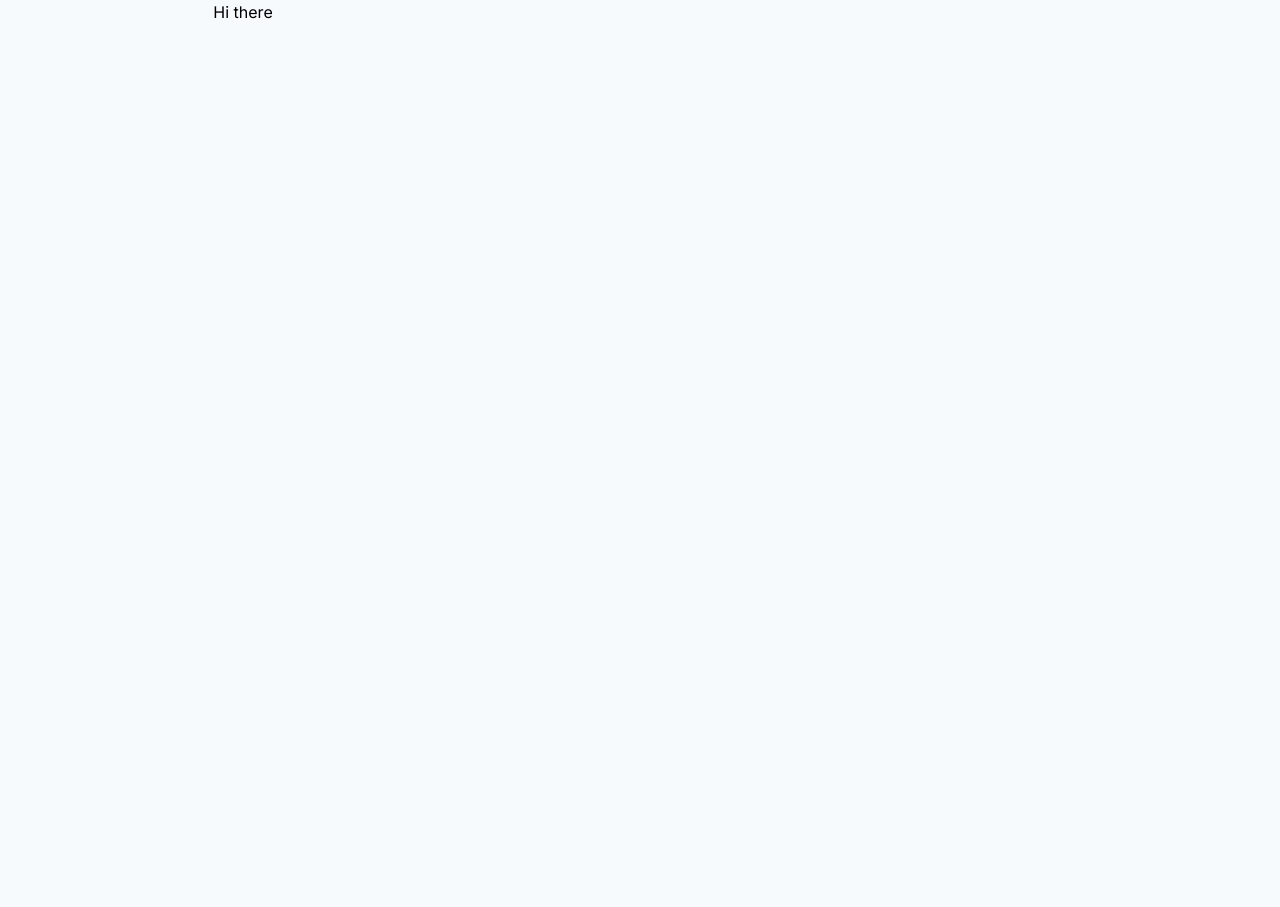
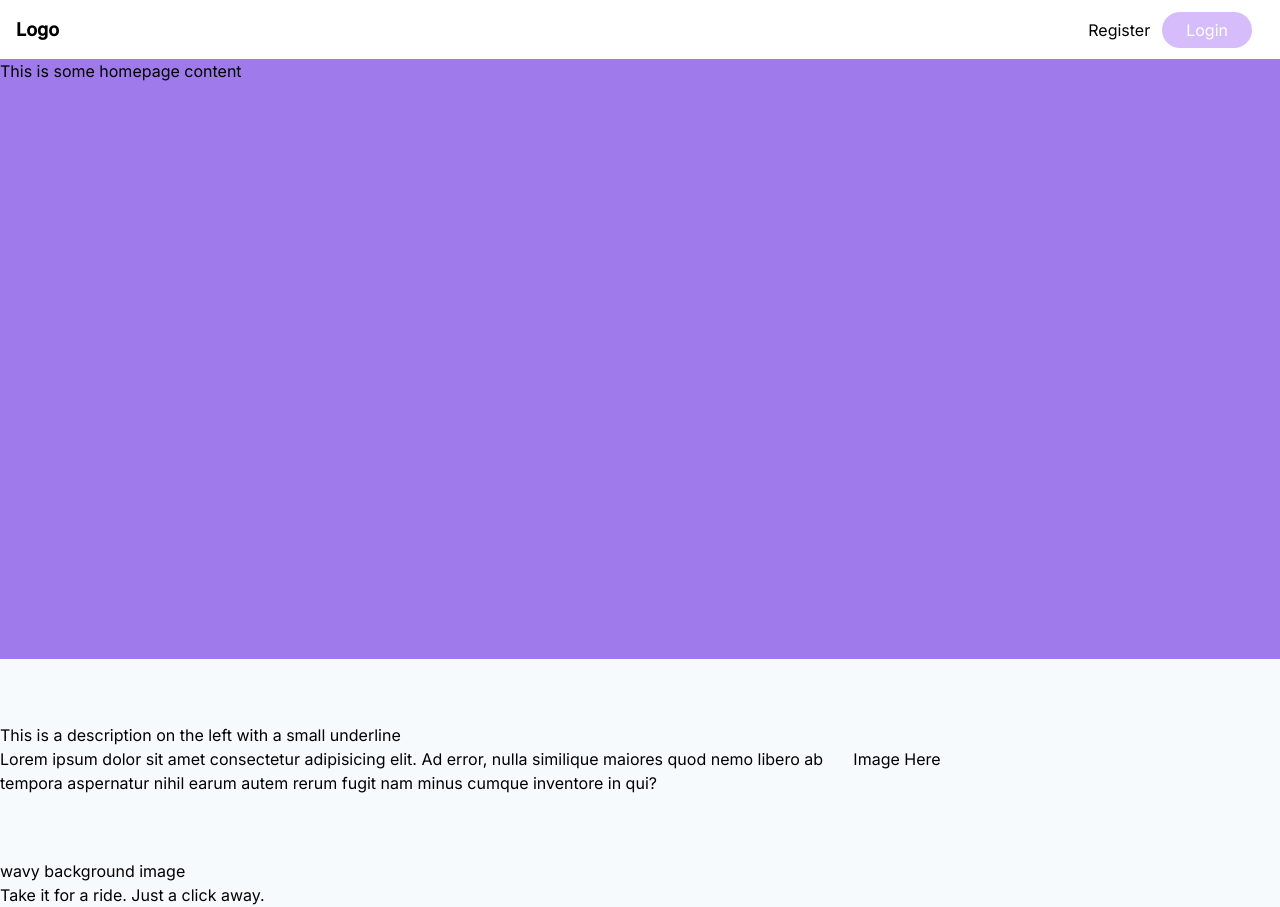
Before and after one commit to algorithm-sam/todo_app, a Vue app: page / in a window 1280 px wide. Before the commit the page ends 800 px from the top, so only its background shows below. Built offline with nearby package versions, Linux system fonts and the light colour scheme.

Commit message:
Fixed routing for the static pages and also created the sketches for the layout

```diff
--- a/src/App.vue
+++ b/src/App.vue
@@ -16,3 +16,12 @@
   color: #42b983;
 }
 </style>
+
+<script>
+export default {
+  name: "App"
+  // component: {
+  //   AppNavigation
+  // }
+};
+</script>
--- /dev/null
+++ b/src/components/AppNavigation.vue
@@ -0,0 +1,33 @@
+<template>
+  <div class="bg-white">
+    <div class="container flex mx-auto justify-between p-4 items-center">
+      <router-link :to="{ name: 'home' }" class="font-bold text-lg"
+        >Logo</router-link
+      >
+      <div>
+        <router-link
+          class="nav-links text-black rounded-full"
+          tag="a"
+          :to="{ name: 'register' }"
+          >Register</router-link
+        >
+        <router-link
+          class="nav-links text-white bg-purple-300 py-2 px-6 rounded-full"
+          tag="a"
+          :to="{ name: 'login' }"
+          >Login</router-link
+        >
+      </div>
+    </div>
+  </div>
+</template>
+
+<script>
+export default {};
+</script>
+
+<style scoped>
+.nav-links {
+  @apply mr-3;
+}
+</style>
--- a/src/router.js
+++ b/src/router.js
@@ -1,6 +1,9 @@
 import Vue from "vue";
 import Router from "vue-router";
 import Home from "./views/Home.vue";
+import Register from "./views/Register.vue";
+import Login from "./views/Login.vue";
+import AppContainer from "./views/AppContainer.vue";
 import FocusTodoView from "./views/Todo/FocusTodoView.vue";
 import Todo from "./views/Todo/Index.vue";
 import RecentCategory from "./views/Todo/RecentCategory.vue";
@@ -12,8 +15,26 @@ export default new Router({
     {
       path: "/",
       name: "home",
-      component: Home
+      component: AppContainer,
+      children: [
+        {
+          path: "/",
+          name: "home",
+          component: Home
+        },
+        {
+          path: "/register",
+          name: "register",
+          component: Register
+        },
+        {
+          path: "/login",
+          name: "login",
+          component: Login
+        }
+      ]
     },
+
     {
       path: "/todo",
       name: "todo",
@@ -35,15 +56,15 @@ export default new Router({
           component: FocusTodoView
         }
       ]
-    },
-    {
-      path: "/about",
-      name: "about",
-      // route level code-splitting
-      // this generates a separate chunk (about.[hash].js) for this route
-      // which is lazy-loaded when the route is visited.
-      component: () =>
-        import(/* webpackChunkName: "about" */ "./views/About.vue")
     }
+    // {
+    //   path: "/about",
+    //   name: "about",
+    //   // route level code-splitting
+    //   // this generates a separate chunk (about.[hash].js) for this route
+    //   // which is lazy-loaded when the route is visited.
+    //   component: () =>
+    //     import(/* webpackChunkName: "about" */ "./views/About.vue")
+    // }
   ]
 });
--- /dev/null
+++ b/src/views/AppContainer.vue
@@ -0,0 +1,23 @@
+<template>
+  <div class="bg-gray-100 min-w-screen min-h-screen">
+    <AppNavigation />
+    <router-view></router-view>
+  </div>
+</template>
+
+<script>
+// @ is an alias to /src
+import AppNavigation from "@/components/AppNavigation.vue";
+export default {
+  name: "home",
+  components: {
+    AppNavigation
+  }
+};
+</script>
+
+<style scoped>
+.hero {
+  height: 600px;
+}
+</style>
--- a/src/views/Home.vue
+++ b/src/views/Home.vue
@@ -1,13 +1,54 @@
 <template>
-  <div class="lg:w-2/3 lg:mx-auto lg:container">
-    <h1>Hi there</h1>
+  <div>
+    <div class="hero">
+      <div class="container mx-auto">
+        <h1>This is some homepage content</h1>
+      </div>
+    </div>
+
+    <div class="description py-16">
+      <div class="container mx-auto">
+        <h1>This is a description on the left with a small underline</h1>
+        <div class="flex">
+          <div class="w-2/3">
+            <p>
+              Lorem ipsum dolor sit amet consectetur adipisicing elit. Ad error,
+              nulla similique maiores quod nemo libero ab tempora aspernatur
+              nihil earum autem rerum fugit nam minus cumque inventore in qui?
+            </p>
+          </div>
+
+          <div class="w-1/3">
+            <div>
+              <p>Image Here</p>
+            </div>
+          </div>
+        </div>
+      </div>
+    </div>
+
+    <div class="cta">
+      <div class="container mx-auto">
+        <h1>
+          wavy background image
+        </h1>
+
+        <p>
+          Take it for a ride. Just a click away.
+        </p>
+      </div>
+    </div>
   </div>
 </template>
 
 <script>
-// @ is an alias to /src
+export default {};
+</script>
 
-export default {
-  name: "home"
-};
-</script>
+<style scoped>
+.hero {
+  height: 600px;
+  min-height: 600px;
+  @apply .bg-purple-500;
+}
+</style>
--- a/src/views/About.vue
+++ b/src/views/Login.vue
@@ -1,5 +1,5 @@
 <template>
   <div class="about">
-    <h1>This is an about page</h1>
+    <h1>This is an Login page</h1>
   </div>
 </template>
--- /dev/null
+++ b/src/views/Register.vue
@@ -0,0 +1,5 @@
+<template>
+  <div class="register">
+    <h1>This is an register page</h1>
+  </div>
+</template>
--- a/tailwind.config.js
+++ b/tailwind.config.js
@@ -1,8 +1,8 @@
 module.exports = {
   purge: [],
   theme: {
-    extend: {},
+    extend: {}
   },
   variants: {},
-  plugins: [],
-}
+  plugins: []
+};
```
Also changed, not shown: src/components/TodoItem.vue (+6 -2 lines).
